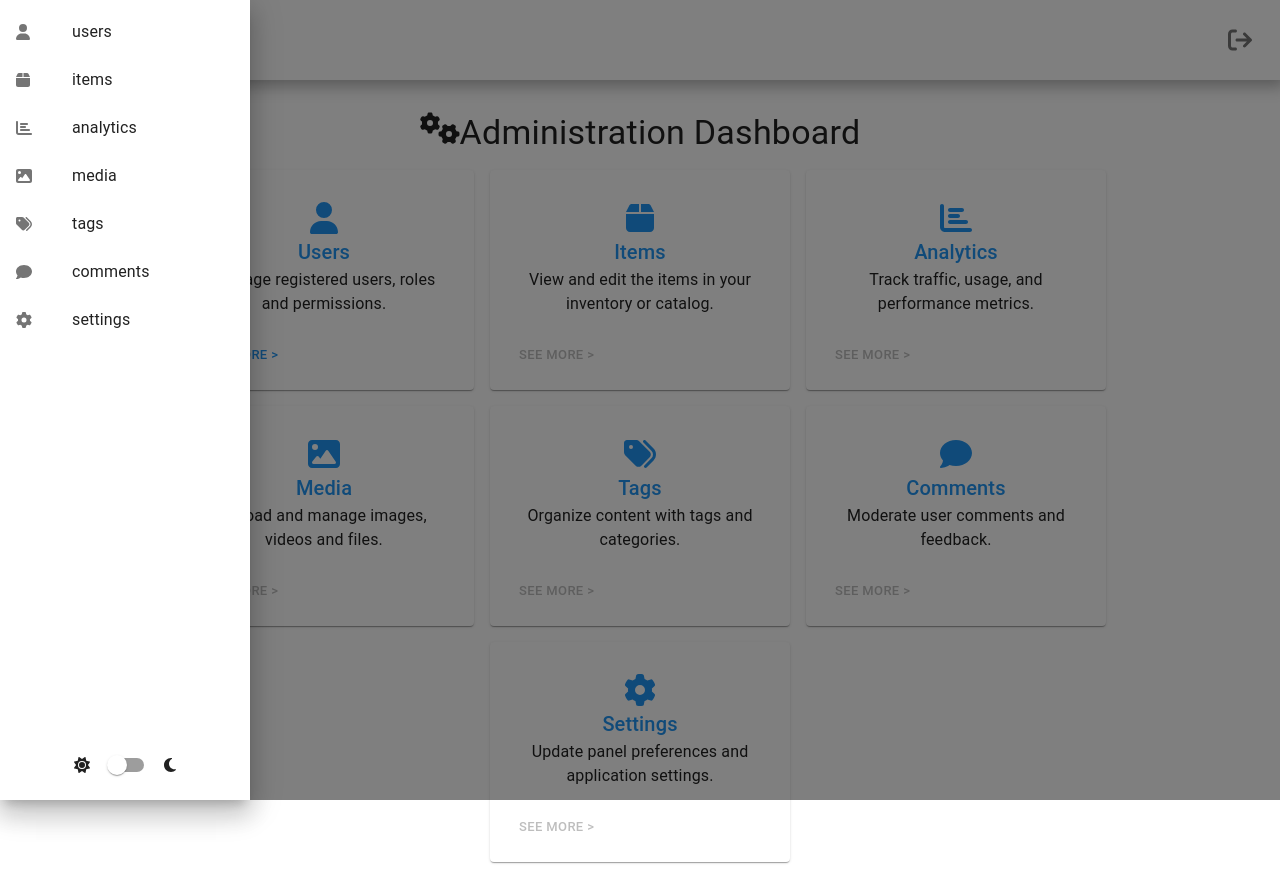
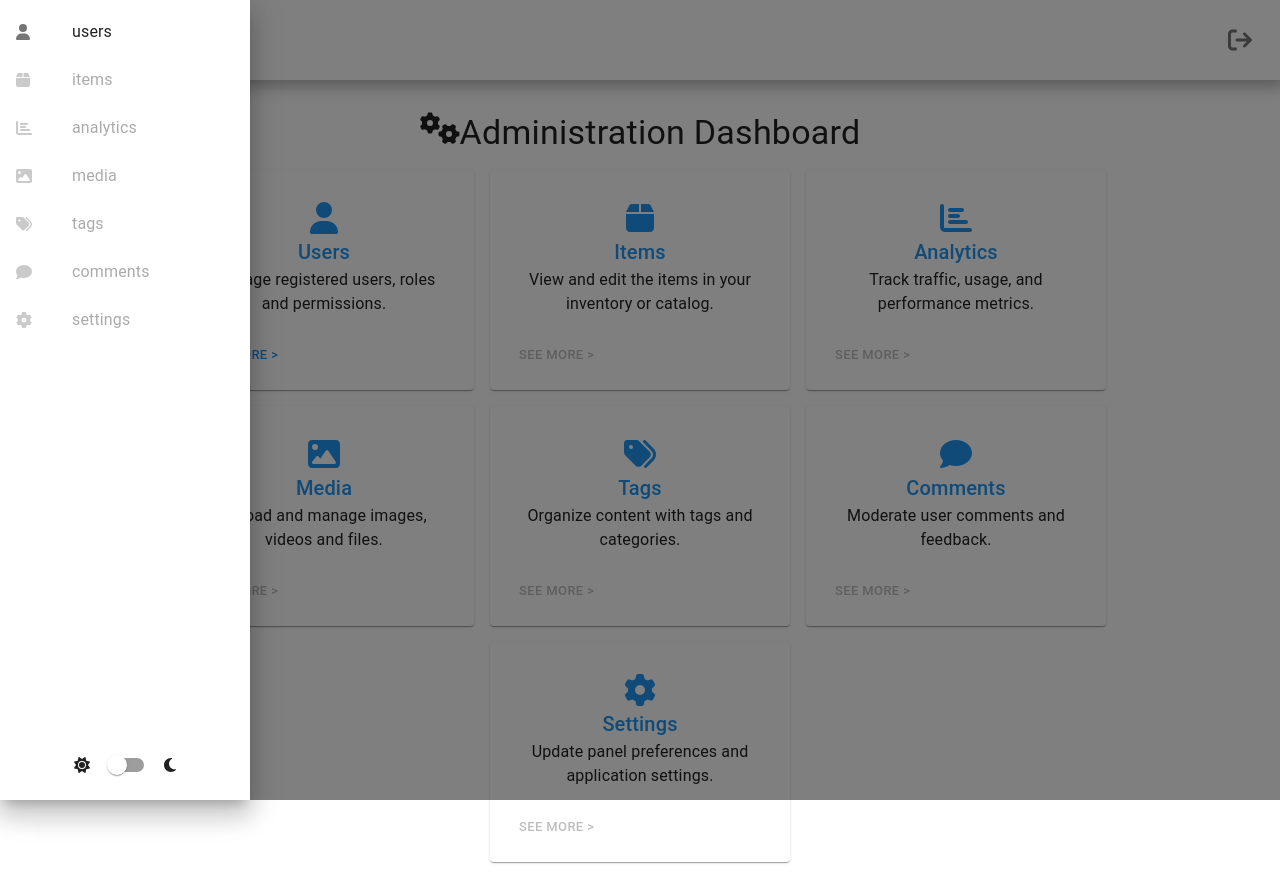
Before and after one commit to WilsonBravo/admin_dashboard, a React (Vite) app in the folder client/: page / in a window 1280 px wide. Both pictures are taken after a click on the button 40 px from the left and 40 px from the top of the page. Built offline with nearby package versions, Linux system fonts and the light colour scheme.

Commit message:
feat: add disabled parameter to sidebar

```diff
--- a/client/src/app/home/components/sidebar.tsx
+++ b/client/src/app/home/components/sidebar.tsx
@@ -41,6 +41,7 @@ const SideBar: React.FC<Properties> = ({ open, toggleDrawer }) => {
     label: section.title.toLowerCase(),
     icon: section.icon,
     navigateTo: section.navigateTo,
+    disabled: section.disabled,
   }));
 
   return (
--- a/client/src/common/components/sidebar/sidebar.tsx
+++ b/client/src/common/components/sidebar/sidebar.tsx
@@ -15,7 +15,12 @@ import { Icon } from "../icon/icon";
 type Properties = {
   open: boolean;
   toggleDrawer: (newOpen: boolean) => void;
-  drawerList: { label: string; icon: IconDefinition; navigateTo: string }[];
+  drawerList: {
+    label: string;
+    icon: IconDefinition;
+    navigateTo: string;
+    disabled: boolean;
+  }[];
   header?: React.ReactNode;
   footer?: React.ReactNode;
 };
@@ -34,9 +39,9 @@ const SideBar: React.FC<Properties> = ({
       onClick={() => toggleDrawer(false)}
     >
       <List>
-        {drawerList.map(({ label, icon }, index) => (
+        {drawerList.map(({ label, icon, disabled }, index) => (
           <ListItem key={index} disablePadding>
-            <ListItemButton>
+            <ListItemButton disabled={disabled}>
               <ListItemIcon>
                 <Icon icon={icon} />
               </ListItemIcon>
```
